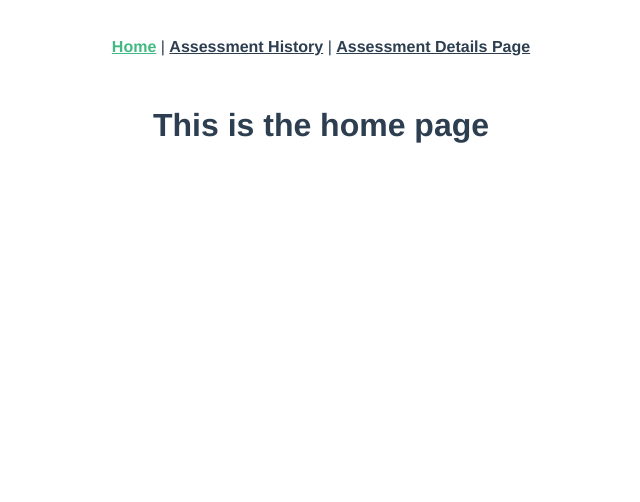
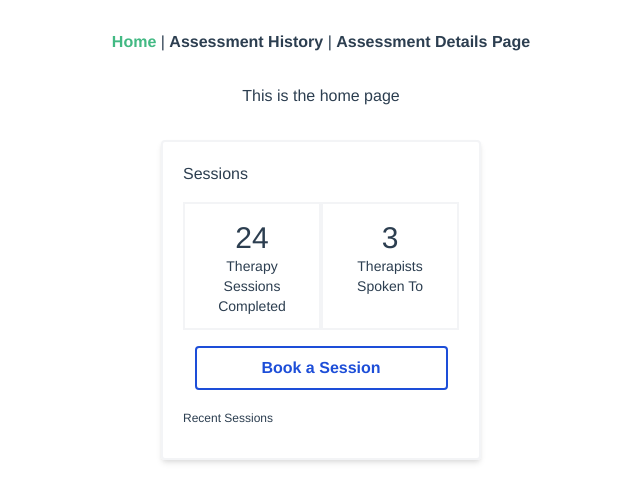
Before and after one commit to UW-EWB-Design/wazi-winter-2022, a Vue app: page / in a window 1280 px wide. Shown: the top 502 px of the page, without its empty margins (319-959 px from the left). Built offline with nearby package versions, Linux system fonts and the light colour scheme.

Commit message:
rough styling of component

```diff
--- a/public/index.html
+++ b/public/index.html
@@ -5,6 +5,7 @@
     <meta http-equiv="X-UA-Compatible" content="IE=edge">
     <meta name="viewport" content="width=device-width,initial-scale=1.0">
     <link rel="icon" href="<%= BASE_URL %>favicon.ico">
+    <link href="https://unpkg.com/tailwindcss@^2/dist/tailwind.min.css" rel="stylesheet">
     <title><%= htmlWebpackPlugin.options.title %></title>
   </head>
   <body>
--- /dev/null
+++ b/src/components/sessions/Sessions.vue
@@ -0,0 +1,29 @@
+<template>
+	<div class="Sessions">
+		<div class="shadow-md border-2 border-gray-100 rounded w-96 h-80 mx-auto my-8 md:w-80 p-5">
+			<div class="text-left">
+				<h1 class="text-base">Sessions</h1>
+			</div>
+			<div class="flex flex-row justify-evenly my-4">
+				<div class="flex-col justify-between h-32 w-40 p-4 border-2 border-gray-100">
+                    <p class="text-3xl">24</p>
+					<p class="text-sm">Therapy Sessions Completed</p>
+				</div>
+				<div class="flex-col justify-between h-32 w-40 p-4 border-2 border-gray-100">
+                    <p class="text-3xl">3</p>
+					<p class="text-sm">Therapists Spoken To</p>
+				</div>
+			</div>
+			<button class="text-base font-bold border-2 border-blue-700 text-blue-700 rounded px-6 py-2 w-11/12">Book a Session</button>
+            <div class="py-5">
+                <p class="text-xs text-left">Recent Sessions</p>
+            </div>
+		</div>
+	</div>
+</template>
+
+<script>
+export default {
+	name: "Sessions",
+};
+</script>
--- a/src/views/Home.vue
+++ b/src/views/Home.vue
@@ -1,5 +1,15 @@
 <template>
   <div class="home">
     <h1>This is the home page</h1>
+    <Sessions />
   </div>
 </template>
+
+<script>
+import Sessions from '../components/sessions/Sessions.vue'
+
+export default {
+    name: "Home",
+    components: {Sessions}
+}
+</script>
```
Also changed, not shown: 1 other file (tests, documents, lock files or other folders).
